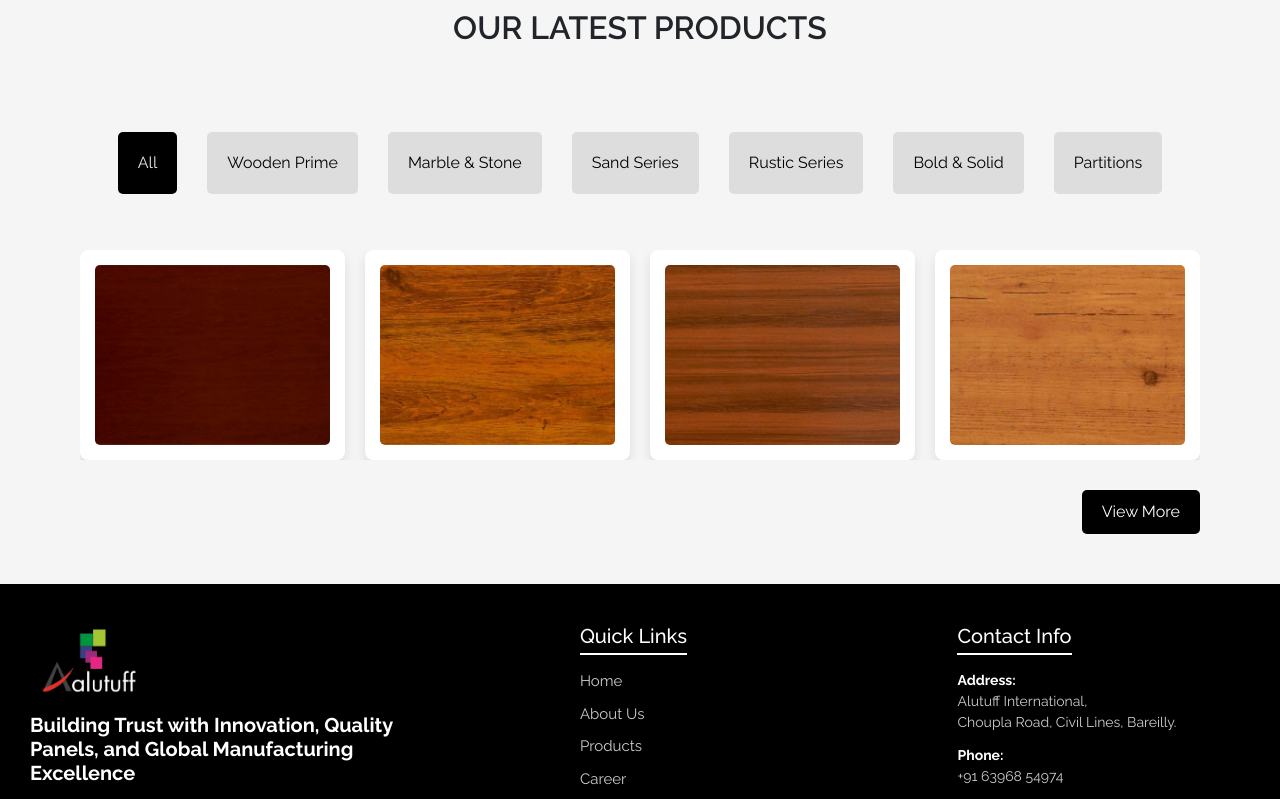
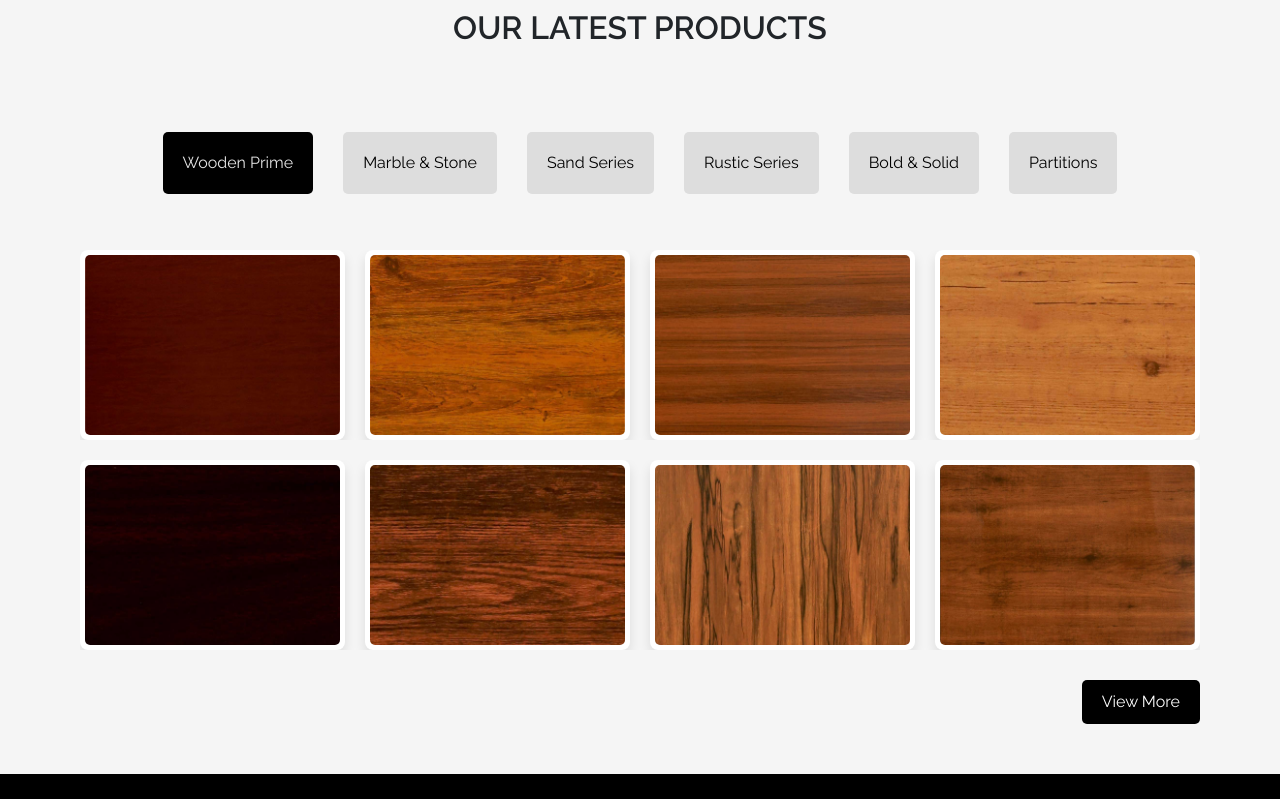
Before and after one commit to rishab-sudo/Alutuff-new, a React (Create React App) app: page /product in a window 1280 px wide. Shown: the part 1720-2519 px from the top of the page. Built offline with nearby package versions, Linux system fonts and the light colour scheme.

Commit message:
14july25

```diff
--- a/src/App.css
+++ b/src/App.css
@@ -25,9 +25,10 @@ font-size: 18px;
   text-align: center;
   font-size: 2rem !important;
   font-weight: 600;
-  margin-bottom: 5rem !important;
+ margin-bottom: 2rem !important;
 }
 .section-heading{
+
 font-size: 1.5rem;
 font-weight: 600;
 }
--- a/src/components/BeforeAfterSlider.css
+++ b/src/components/BeforeAfterSlider.css
@@ -24,7 +24,7 @@
 
 .slider-image {
   width: 100%;
-  height: 100%;
+  max-height: 80vh;
   object-fit: cover;
   user-select: none;
   pointer-events: none;
@@ -56,4 +56,9 @@
   max-width: 90%;
 
 }
+.slider-image {
+  width: 100%;
+  max-height: 100%;
+
 }
+}
--- a/src/components/HomeProducts.css
+++ b/src/components/HomeProducts.css
@@ -75,6 +75,10 @@
   position: relative;
   margin-top: 5%;
   overflow-x: hidden;
+
+}
+.product-card {
+padding: 5px !important;
 }
 .mobile-slider {
   display: none;
@@ -131,12 +135,17 @@
   position: relative;
   cursor: pointer;
   overflow: hidden;
+  padding: 0px;
+  margin: 0;
+
 }
 
 .product-card img {
   width: 100%;
   height: auto;
   display: block;
+  padding: 0px;
+  margin: 0;
 }
 
 .overlay {
@@ -146,7 +155,7 @@
   width: 100%;
   height: 100%;
   background: rgba(0, 0, 0, 0.7);
-  color: #fff;
+  color: #ffffff;
   display: flex;
   flex-direction: column;
   justify-content: flex-end;
@@ -172,7 +181,7 @@
   cursor: pointer;
 }
 
-.image-popup {
+/* .image-popup {
   position: fixed;
   top: 50px;
   left: 0;
@@ -190,7 +199,7 @@
   max-height: 80%;
   border: 5px solid #fff;
   cursor: pointer;
-}
+} */
 
 /* === Responsive === */
 @media (max-width: 992px) {
--- a/src/components/HomeProducts.js
+++ b/src/components/HomeProducts.js
@@ -1,21 +1,18 @@
-// HomeProducts.js
 import React, { useState } from 'react';
 import productData from "../productData";
 import './HomeProducts.css';
 
 export default function HomeProducts() {
-  const [selectedCategory, setSelectedCategory] = useState('All');
-  const [visibleRowCount, setVisibleRowCount] = useState(1);
+  const [selectedCategory, setSelectedCategory] = useState('Wooden Prime'); // default other than 'All'
+  const [visibleRowCount, setVisibleRowCount] = useState(2);
   const [rowAnimations, setRowAnimations] = useState({});
   const [selectedImage, setSelectedImage] = useState(null);
 
-  const categories = ['All', 'Wooden Prime', 'Marble & Stone', 'Sand Series', 'Rustic Series', 'Bold & Solid', 'Partitions'];
+  const categories = ['Wooden Prime', 'Marble & Stone', 'Sand Series', 'Rustic Series', 'Bold & Solid', 'Partitions'];
 
-  const filteredProducts = selectedCategory === 'All'
-    ? productData
-    : productData.filter(product =>
-        product.category.replace(/\s|&/g, '') === selectedCategory.replace(/\s|&/g, '')
-      );
+  const filteredProducts = productData.filter(product =>
+    product.category.replace(/\s|&/g, '') === selectedCategory.replace(/\s|&/g, '')
+  );
 
   const productRows = [];
   for (let i = 0; i < filteredProducts.length; i += 4) {
@@ -29,13 +26,13 @@ export default function HomeProducts() {
 
     if (isMobile) {
       const rowContainer = document.querySelector('.mobile-slider');
-      if (visibleRowCount < productRows.length) {
+      if (visibleRowCount < totalRows) {
         setVisibleRowCount(visibleRowCount + 1);
         setTimeout(() => {
           rowContainer.scrollBy({ left: rowContainer.offsetWidth, behavior: 'smooth' });
         }, 50);
       } else {
-        setVisibleRowCount(1);
+        setVisibleRowCount(2);
         rowContainer.scrollTo({ left: 0, behavior: 'smooth' });
       }
     } else {
@@ -49,7 +46,7 @@ export default function HomeProducts() {
         }
         setRowAnimations(animations);
         setTimeout(() => {
-          setVisibleRowCount(1);
+          setVisibleRowCount(2);
           setRowAnimations({});
         }, 500);
       }
@@ -58,7 +55,7 @@ export default function HomeProducts() {
 
   const handleCategoryChange = (category) => {
     setSelectedCategory(category);
-    setVisibleRowCount(1);
+    setVisibleRowCount(2);
     setRowAnimations({});
   };
 
@@ -95,8 +92,8 @@ export default function HomeProducts() {
                 <img src={product.image} alt={product.title} />
                 <div className="overlay">
                   <h4>{product.title}</h4>
-                  <p>{product.description}</p>
-                  <p>{product.text}</p>
+                  <p className='text-white'>{product.description}</p>
+                  <p className='text-white'>{product.text}</p>
                 </div>
               </div>
             ))}
@@ -117,7 +114,7 @@ export default function HomeProducts() {
         </div>
       )}
 
-      {filteredProducts.length > 4 && (
+      {productRows.length > 2 && (
         <div className="view-more">
           <button onClick={handleToggleRow}>
             {visibleRowCount === productRows.length ? 'View Less' : 'View More'}
--- a/src/components/OverlappingCards.css
+++ b/src/components/OverlappingCards.css
@@ -1,5 +1,5 @@
   .stack-section{
-     background: #f5f5f5;
+     background: #000;
       padding: 50px 0px;
       margin: auto;
   }
--- a/src/components/StickySection.css
+++ b/src/components/StickySection.css
@@ -76,13 +76,16 @@
   }
 
   .mobile-scroll-wrapper {
+    margin-top: 5%;
     display: block; /* Show the mobile layout */
-    padding: 20px;
-
-  }
+    padding: 25px 20px;
+    background-color: black;
+    color: #fff !important;
+    }
 
   .mobile-item {
     margin-bottom: 40px;
+      color: #fff !important;
   }
 
   .mobile-item img {
@@ -94,6 +97,6 @@
 
   .mobile-item p {
     font-size: 18px;
-    color: black;
+    color: #ffffff !important;
   }
 }
```
